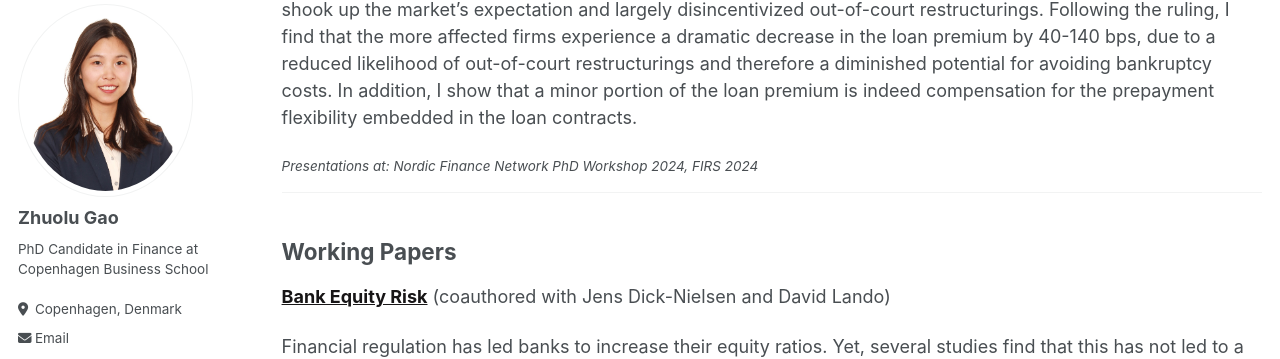
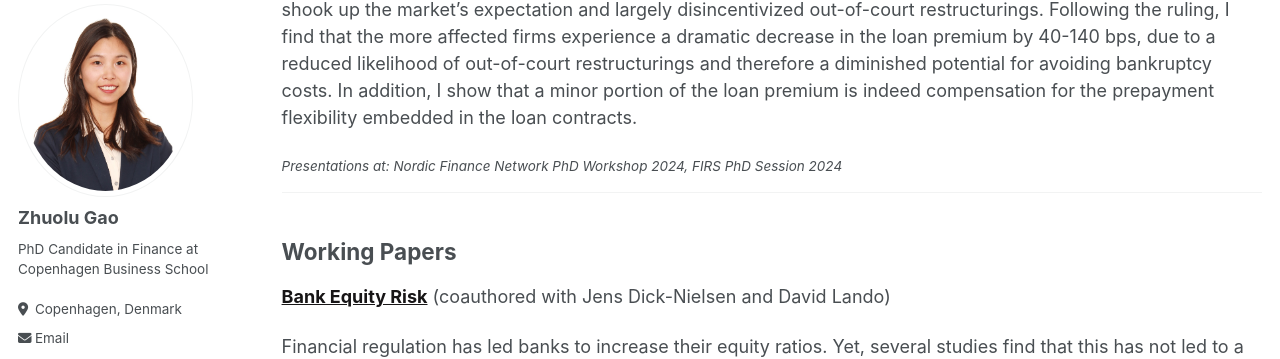
Before and after one commit to zhuolugao/zhuolugao.github.io, a Jekyll site: the page built from _pages/research.md, in a window 1280 px wide and 900 px high, scrolled down 339 px. Shown: the part 102-461 px from the top of the window. Built offline with Jekyll 4.4.1, drawn with Linux system fonts in a browser that asks for light colours.

Commit message:
Add FIRS phd

```diff
--- a/_pages/research.md
+++ b/_pages/research.md
@@ -23,7 +23,7 @@ This suggests a value creation from bank lending activities.
 I reproduce the loan premium using a sample of loans with matched bond quotes and arrive at a loan premium ranging from 90-140 bps. To examine the source of the premium, I estimate the effects of a U.S. court ruling in 2014, which shook up the market's expectation and largely disincentivized out-of-court restructurings. Following the ruling, I find that the more affected firms experience a dramatic decrease in the loan premium by 40-140 bps, due to a reduced likelihood of out-of-court restructurings and therefore a diminished potential for avoiding bankruptcy costs.
 In addition, I show that a minor portion of the loan premium is indeed compensation for the prepayment flexibility embedded in the loan contracts.
 
-#### *Presentations at: Nordic Finance Network PhD Workshop 2024, FIRS 2024*
+#### *Presentations at: Nordic Finance Network PhD Workshop 2024, FIRS PhD Session 2024*
 
 
 ---
```
